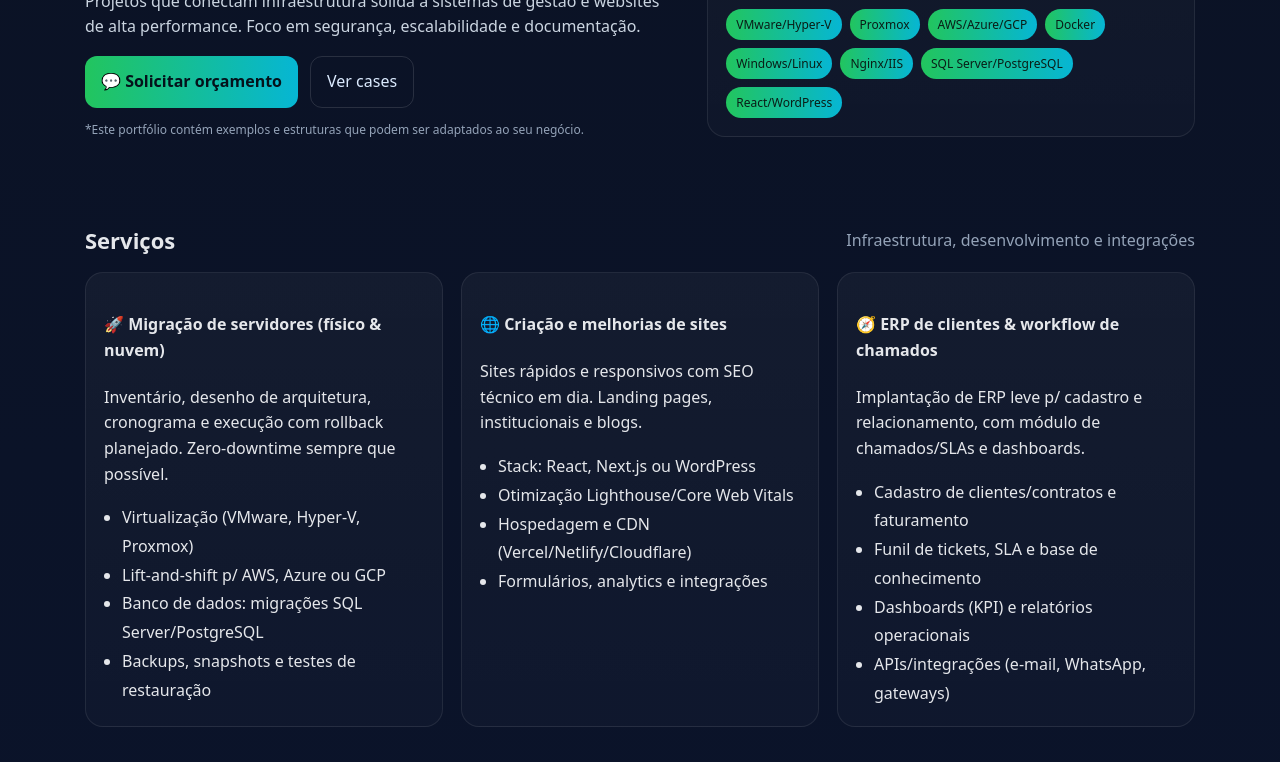
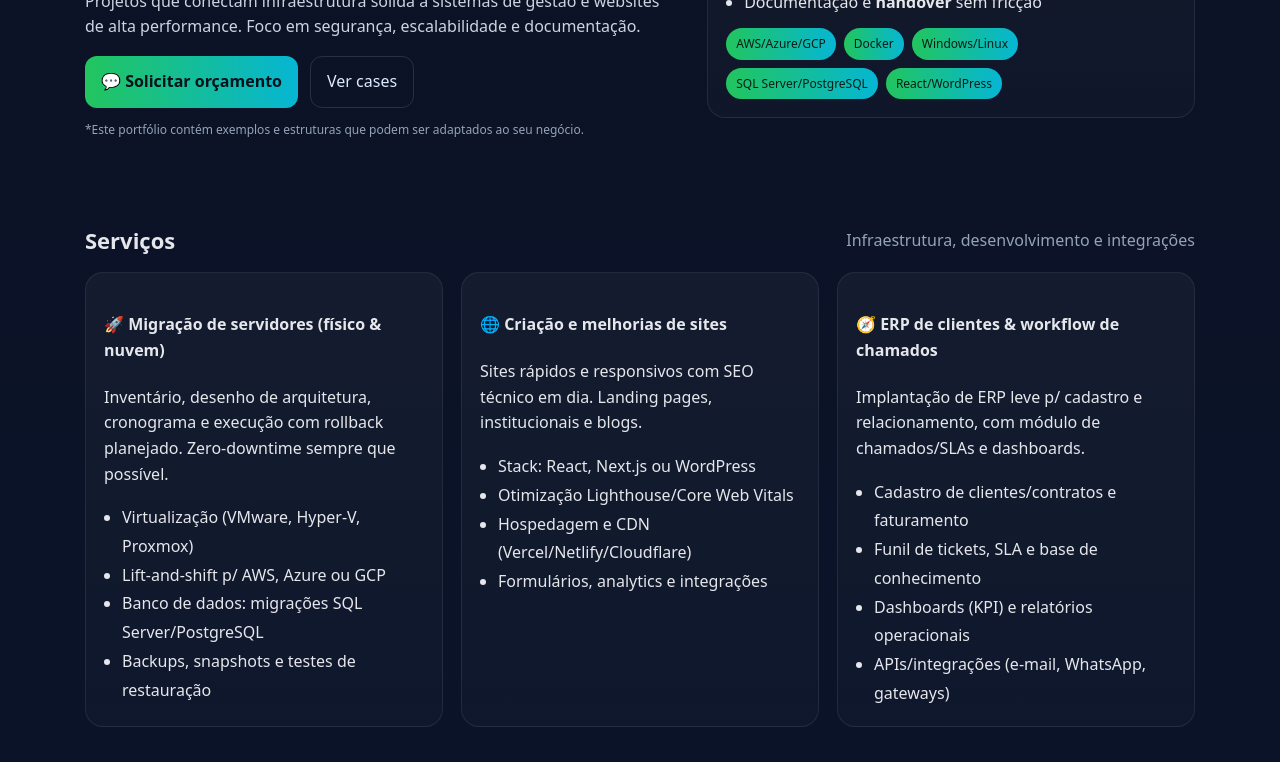
Before and after one commit to sousa814/jmj-tecnologia.com.br, a plain HTML site: page index.html in a window 1280 px wide. Shown: the part 338-1100 px from the top of the page. Drawn offline with Linux system fonts and the light colour scheme.

Commit message:
Remove specific tags from the stack section
Removed VMware/Hyper-V, Proxmox, and Nginx/IIS tags from the stack section.

```diff
--- a/index.html
+++ b/index.html
@@ -78,12 +78,9 @@
           <li>Documentação e <strong>handover</strong> sem fricção</li>
         </ul>
         <div class="stack" style="margin-top:12px">
-          <span class="tag">VMware/Hyper‑V</span>
-          <span class="tag">Proxmox</span>
           <span class="tag">AWS/Azure/GCP</span>
           <span class="tag">Docker</span>
           <span class="tag">Windows/Linux</span>
-          <span class="tag">Nginx/IIS</span>
           <span class="tag">SQL Server/PostgreSQL</span>
           <span class="tag">React/WordPress</span>
         </div>
```
